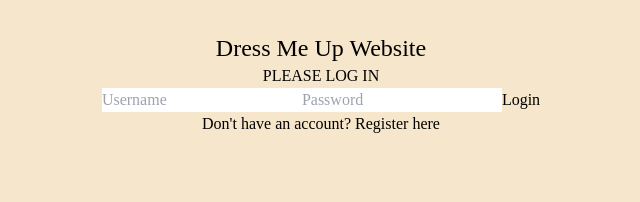
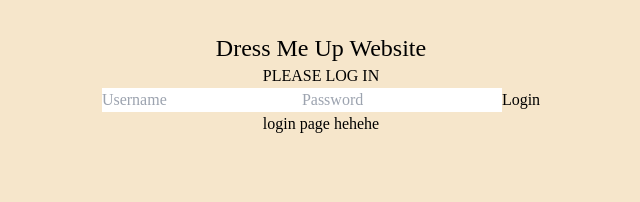
Before and after one commit to Group23-COP4331/Dress-Me-Up, a React (Vite) app in the folder frontend/: page /login in a window 1280 px wide. Shown: the top 202 px of the page, without its empty margins (319-959 px from the left). Built offline with nearby package versions, Linux system fonts and the light colour scheme; a web font is replaced by a local one.

Commit message:
Not entirely sure what changes were made to config and loginpage.tsx but probably something super minor.

```diff
--- a/frontend/src/pages/LoginPage.tsx
+++ b/frontend/src/pages/LoginPage.tsx
@@ -3,19 +3,14 @@ import { Link } from 'react-router-dom';
 import PageTitle from '../components/PageTitle';
 import Login from '../components/Login';
 
-const LoginPage: React.FC = () => {
+export default function LoginPage(){
   return (
     <div>
       <PageTitle />
       <Login />
       <p>
-        Don't have an account?{' '}
-        <Link to="/register" >
-          Register here
-        </Link>
+        login page hehehe
       </p>
     </div>
   );
 };
-
-export default LoginPage;
--- a/frontend/tsconfig.app.json
+++ b/frontend/tsconfig.app.json
@@ -22,5 +22,5 @@
     "noUnusedParameters": true,
     "noFallthroughCasesInSwitch": true,
   },
-  "include": ["src"]
+  "include": ["src", "src/components"]
 }
```
